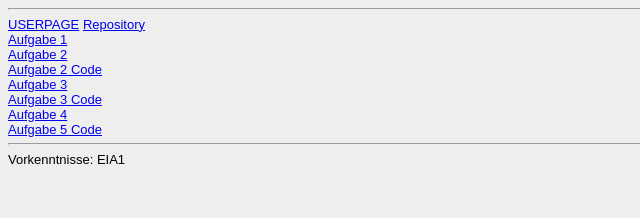
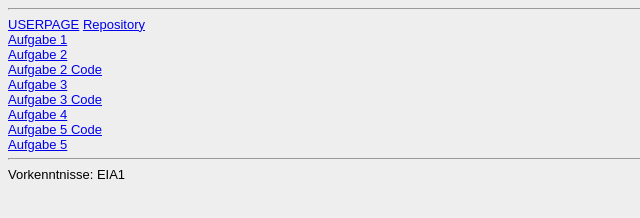
Before and after one commit to yeniayeb/Endabgabe, a plain HTML site: page steckbrief/steckbrief.htm in a window 1280 px wide. Shown: the whole page, without its empty margins (0-640 px from the left). Drawn offline with Linux system fonts and the light colour scheme.

Commit message:
Add files via upload

```diff
--- a/steckbrief/steckbrief.htm
+++ b/steckbrief/steckbrief.htm
@@ -17,6 +17,7 @@
 <a href="https://yeniayeb.github.io/EIA2-Inverted/Aufgabe3/Aufgabe3.html"target="_blank">Aufgabe 3 Code</a> <br>
 <a href="https://yeniayeb.github.io/EIA2-Inverted/Aufgabe4/Aufgabe 4.pdf"target="_blank">Aufgabe 4 </a> <br>
 <a href="https://yeniayeb.github.io/EIA2-Inverted/Aufgabe4/Aufgabe4.html"target="_blank">Aufgabe 5 Code </a> <br>
+<a href="https://yeniayeb.github.io/EIA2-Inverted/Aufgabe4/Aufgabe4.html"target="_blank">Aufgabe 5  </a> <br>
 
 
 
```
